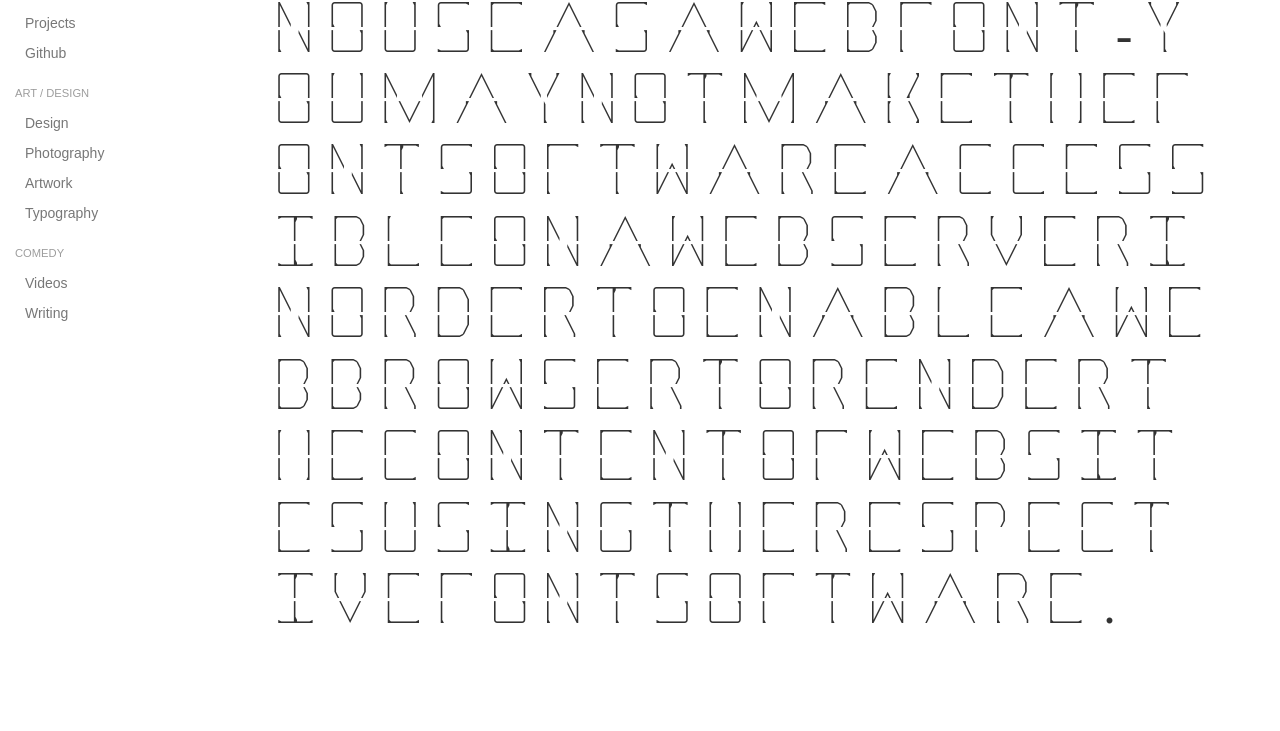
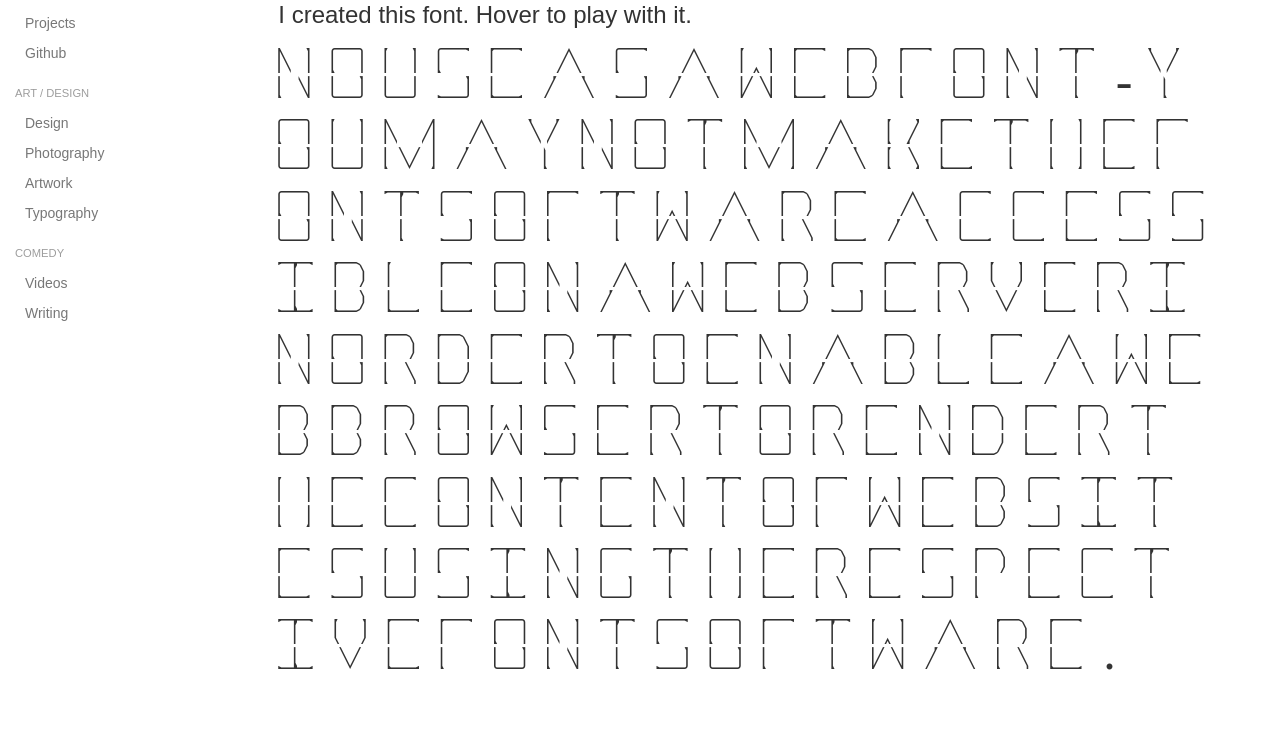
Before and after one commit to EvanJRichter/personalsitebuilding, a website: page public/index.html at #/typography in a window 1280 px wide. Shown: the part 108-839 px from the top of the page. Before the commit the page ends 800 px from the top, so only its background shows below. Drawn offline with Linux system fonts and the light colour scheme.

Commit message:
added typography

```diff
--- a/public/partials/typography.html
+++ b/public/partials/typography.html
@@ -1,6 +1,7 @@
 <div>
 	<form name="myForm" ng-controller="myTypographyController">
 		<h1 class="display-1">Typography</h1>
+		<h3 class="display-1">I created this font. Hover to play with it.</h3>
 <!-- 		<label>Single word:
 			<input type="text" name="input" ng-model="text" required ng-trim="false">
 		</label> -->
```
